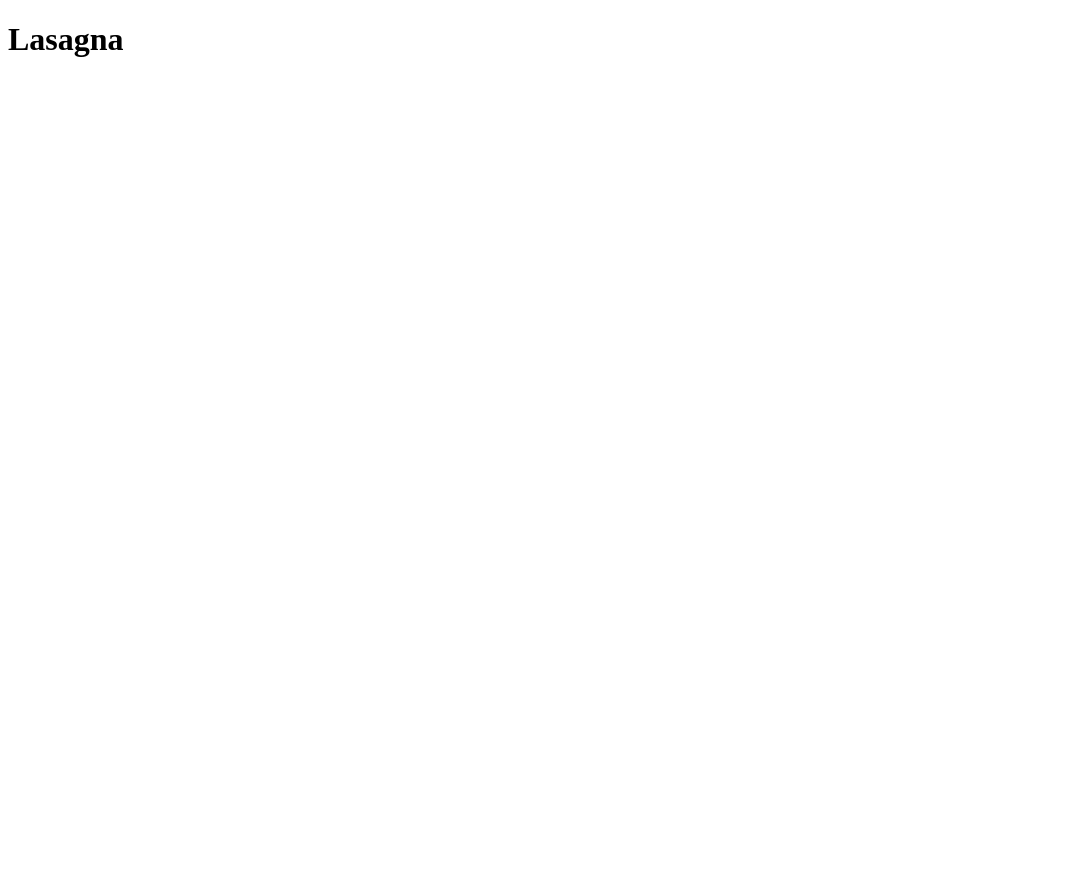
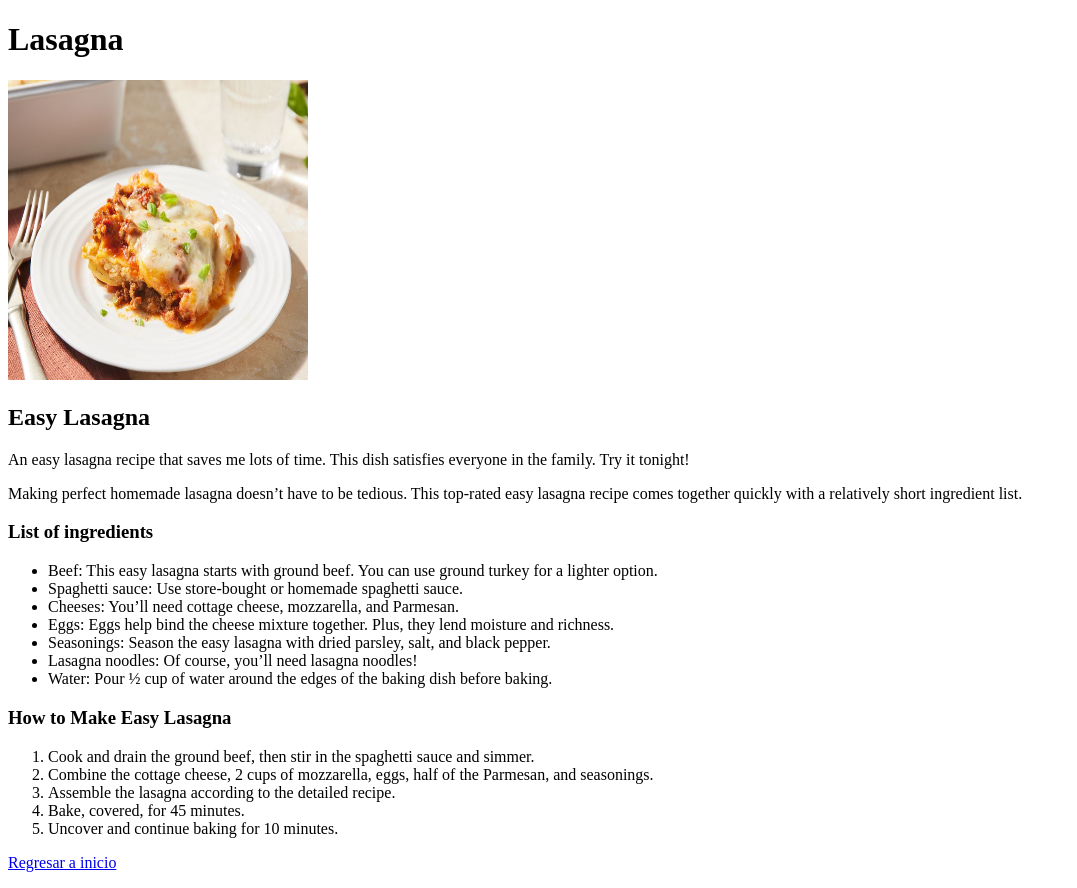
Before and after one commit to Cyranotec/odin-recipes, a plain HTML site: page recipes/lasagna.html in a window 1280 px wide. Shown: the whole page, without its empty margins (0-1077 px from the left). Before the commit the page ends 800 px from the top, so only its background shows below. Drawn offline with Linux system fonts and the light colour scheme.

Commit message:
Primera receta con imágenes y listas Añade una carpeta para imágenes Añade una página html con una receta que consta de: Título, imagen, 1 subtítulo, 2 párrafos, 1 lista desordenada de ingredientes, 1 lista ordenada con los pasos a seguir y 1 enlace para regresar al index

```diff
--- a/recipes/lasagna.html
+++ b/recipes/lasagna.html
@@ -9,6 +9,46 @@
 <body>
     <h1>Lasagna</h1>
 
+
+
+
+    <!-- An image of the finished dish under the h1 heading that you added earlier. You can find images of the dish on Google or Allrecipes. -->
+    <img src="../images/lasagna.jpg" alt="Lasagna plate" width="300" height="300">
+    <!-- Under the image, it should have an appropriately sized “Description” heading followed by a paragraph or two describing the recipe. -->
+    <h2>Easy Lasagna</h2>
+    <p>
+        An easy lasagna recipe that saves me lots of time. This dish satisfies everyone in the family. Try it tonight!
+    </p>
+    <p>
+        Making perfect homemade lasagna doesn’t have to be tedious. This top-rated easy lasagna recipe comes together
+        quickly with a relatively short ingredient list.
+    </p>
+
+    <!-- Under the description, add an “Ingredients” heading followed by an unordered list of the ingredients needed for the recipe. -->
+    <h3>List of ingredients</h3>
+    <ul>
+
+        <li>Beef: This easy lasagna starts with ground beef. You can use ground turkey for a lighter option. </li>
+        <li>Spaghetti sauce: Use store-bought or homemade spaghetti sauce. </li>
+        <li>Cheeses: You’ll need cottage cheese, mozzarella, and Parmesan. </li>
+        <li>Eggs: Eggs help bind the cheese mixture together. Plus, they lend moisture and richness.</li>
+        <li>Seasonings: Season the easy lasagna with dried parsley, salt, and black pepper.</li>
+        <li>Lasagna noodles: Of course, you’ll need lasagna noodles!</li>
+        <li>Water: Pour ½ cup of water around the edges of the baking dish before baking. </li>
+
+    </ul>
+
+    <!-- Finally, under the ingredients list, add a “Steps” heading followed by an ordered list of the steps needed for making the dish. -->
+     <h3>How to Make Easy Lasagna </h3>
+     <ol>
+        <li>Cook and drain the ground beef, then stir in the spaghetti sauce and simmer. </li>
+        <li>Combine the cottage cheese, 2 cups of mozzarella, eggs, half of the Parmesan, and seasonings.</li>
+        <li>Assemble the lasagna according to the detailed recipe.</li>
+        <li>Bake, covered, for 45 minutes. </li>
+        <li>Uncover and continue baking for 10 minutes.</li>
+     </ol>
+     <p><a href="../index.html">Regresar a inicio</a></p>
+
 </body>
 
 </html>
```
Also changed, not shown: images/lasagna.jpg (added).
